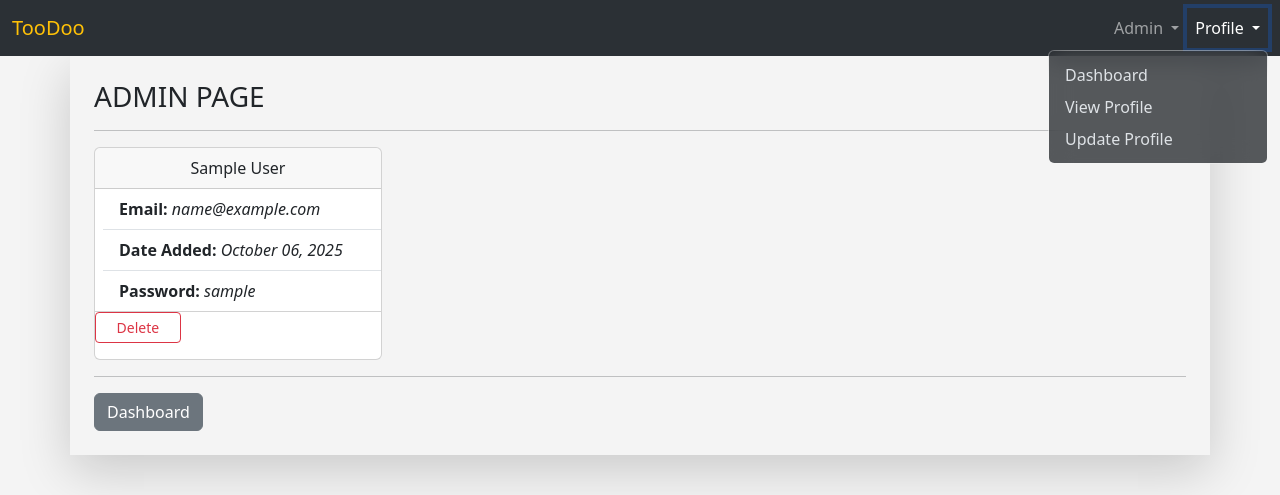
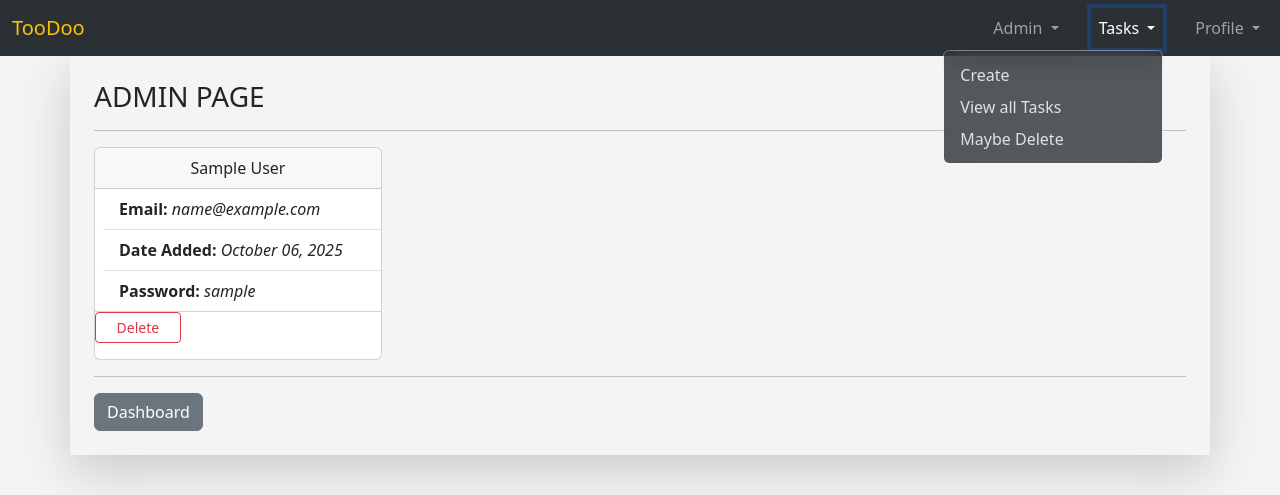
Before and after one commit to atharkn7/toodoo, a Flask app: page /admin/users in a window 1280 px wide, after a click on "Tasks". Shown: the top 495 px of the page. Run offline with Flask 3, Linux system fonts and the light colour scheme; the visitor is signed in with stand-in values (Sample User, id 1); data comes from the database, SQL or seed files in the repository.

Commit message:
Task Creation Added

```diff
--- a/toodoo/forms.py
+++ b/toodoo/forms.py
@@ -1,8 +1,8 @@
 from flask_wtf import FlaskForm
-from wtforms import EmailField, StringField, PasswordField, SubmitField
+from wtforms import EmailField, StringField, PasswordField, SubmitField, DateField, TimeField, TextAreaField
 from wtforms.validators import DataRequired, Length, EqualTo
 
-
+""" USER FORMS """
 # Login User
 class LoginForm(FlaskForm):
     email = EmailField('Email', validators=[DataRequired()])
@@ -35,3 +35,12 @@ class UpdateUserPass(FlaskForm):
     password = PasswordField('Password', validators=[DataRequired(), Length(min=8, max=16), EqualTo('password2', message='Passwords must match')])
     password2 = PasswordField('Confirm Password', validators=[DataRequired(), Length(min=8, max=16)])
     submit = SubmitField('Submit')
+
+
+# Task Forms
+class CreateTask(FlaskForm):
+    title = StringField('Title', validators=[DataRequired()])
+    notes = TextAreaField('Notes')
+    due_date = DateField('Date')
+    due_time = TimeField('Time')
+    submit = SubmitField('Add')
--- a/toodoo/routes.py
+++ b/toodoo/routes.py
@@ -1,7 +1,7 @@
 from flask import Blueprint, render_template, redirect, url_for, flash, request
 from flask_login import login_required, login_user, logout_user, current_user
 from toodoo import db
-from .forms import LoginForm, RegisterForm, DeleteForm, EditUser, UpdateUserPass
+from .forms import LoginForm, RegisterForm, DeleteForm, EditUser, UpdateUserPass, CreateTask
 from .models import Users, generate_password_hash, check_password_hash
 
 # Creates the main blueprint that gets sent to init
@@ -9,6 +9,7 @@ main_bp = Blueprint('main', __name__)
 
 
 """ LOGIN ROUTES """
+# Index handles Login
 @main_bp.route('/', methods=["GET", "POST"])
 def index():
     form = LoginForm()
@@ -108,8 +109,9 @@ def delete_user(id):
 # Login landing route
 @main_bp.route('/user')
 @login_required
-def user_login():
-    return render_template('users/user_dashboard.html')
+def user_home_redirect():
+    # Does not do anything as of now
+    return redirect(url_for('main.user_dashboard'))
 
 # Dashboard
 @main_bp.route('/user/dashboard')
@@ -131,7 +133,6 @@ def user_logout():
 def user_profile():
     return render_template('/users/user_profile.html')
 
-#TODO: Edit User Route
 @main_bp.route('/user/edit/<int:id>', methods=["GET", "POST"])
 @login_required
 def user_edit(id):
@@ -194,7 +195,7 @@ def user_delete(id):
             return redirect(url_for('main.user_dashboard'))
 
 # Change user pass route
-@main_bp.route('/user/update_pass', methods=["GET", "POST"])
+@main_bp.route('/user/password/update', methods=["GET", "POST"])
 @login_required
 def user_update_pass():
     form = UpdateUserPass()
@@ -231,3 +232,33 @@ def user_update_pass():
             return redirect(url_for('main.user_dashboard'))
 
     return render_template('/users/user_update_pass.html', form=form)
+
+
+""" Tasks: CRUD Ops """
+#TODO: ALL
+
+# Create
+@main_bp.route('/user/task/add', methods=["GET", "POST"])
+def task_create():
+    form = CreateTask()
+    return render_template('/tasks/task_create.html', form=form)
+
+# Read: Details for a single task
+@main_bp.route('/user/tasks/<int:id>')
+def task_detail(id):
+    return True
+
+# View all tasks
+@main_bp.route('/user/tasks')
+def task_list():
+    return True
+
+# Update
+@main_bp.route('/user/tasks/edit/<int:id>')
+def task_edit(id):
+    return True
+
+# Deletion
+@main_bp.route('/user/task/delete')
+def task_delete():
+    return True
--- a/toodoo/templates/nav.html
+++ b/toodoo/templates/nav.html
@@ -17,7 +17,7 @@
                 <!-- DROPDOWN -->
                 <!-- Admin Routes -->
                 {% if current_user.id == 1 %}
-                <li class="nav-item dropdown">
+                <li class="nav-item dropdown me-4">
                     <a class="nav-link dropdown-toggle" href="#" role="button" data-bs-toggle="dropdown"
                         aria-expanded="false">
                         Admin
@@ -31,8 +31,29 @@
                 </li>
                 {% endif %}
 
-                <!-- ACTIVE LIST ITEMS -->
-                <!-- Logged in Routes -->
+                <!-- Routes after loggin in -->
+
+                <!-- Task -->
+
+                <li class="nav-item dropdown me-4">
+                    <a class="nav-link dropdown-toggle" href="#" role="button" data-bs-toggle="dropdown"
+                        aria-expanded="false">
+                        Tasks
+                    </a>
+                    <ul class="dropdown-menu dropdown-menu-end dropdown-menu-glass">
+                        <li><a class="dropdown-item" href="{{ url_for('main.task_create') }}">Create</a>
+                        </li>
+                        <li><a class="dropdown-item" href="{{ url_for('main.task_list') }}">View all Tasks</a>
+                        </li>
+                        <li>
+                            <a class="dropdown-item" href="{{ url_for('main.task_delete', id=current_user.id) }}">
+                                Maybe Delete</a>
+                        </li>
+                    </ul>
+                </li>
+
+                <!-- User -->
+
                 {% if current_user.is_authenticated %}
                 <li class="nav-item dropdown">
                     <a class="nav-link dropdown-toggle" href="#" role="button" data-bs-toggle="dropdown"
```
Also changed, not shown: toodoo/templates/tasks/task_create.html (added, +31 -0 lines).
